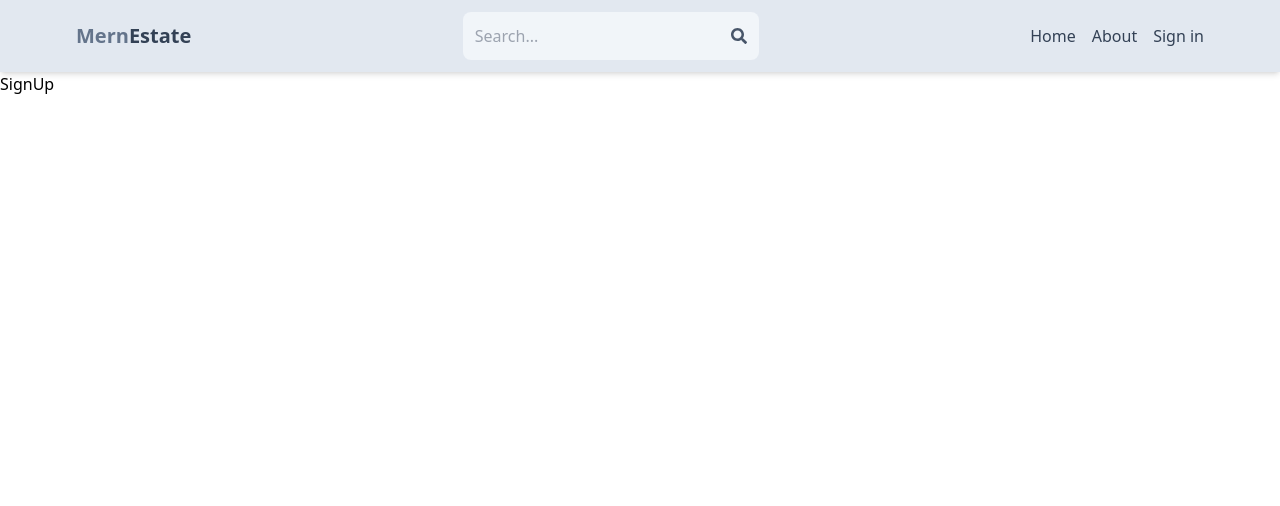
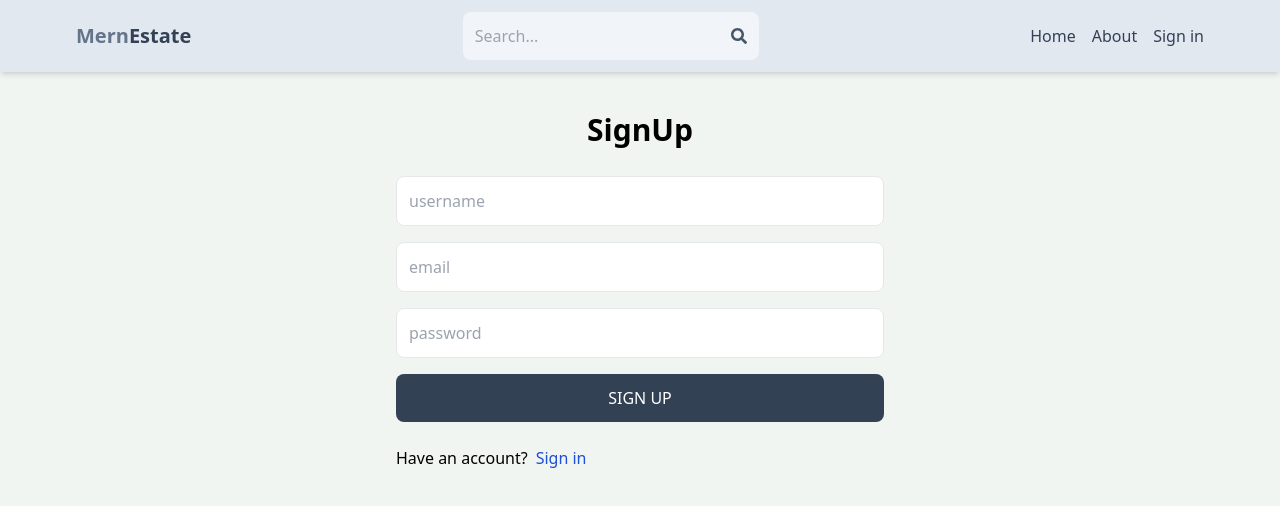
Before and after one commit to Default-nick/mern-estate, a React (Vite) app in the folder client/: page /sign-up in a window 1280 px wide. Shown: the top 506 px of the page. Built offline with nearby package versions, Linux system fonts and the light colour scheme.

Commit message:
Feat: Criação de formulário de página de Sign In

```diff
--- a/client/src/index.css
+++ b/client/src/index.css
@@ -1,3 +1,7 @@
 @tailwind base;
 @tailwind components;
 @tailwind utilities;
+
+body{
+    background-color: rgb(241, 245, 241);
+}
--- a/client/src/pages/SignUp.jsx
+++ b/client/src/pages/SignUp.jsx
@@ -1,5 +1,25 @@
+import {Link} from "react-router-dom";
+
 export default function SignUp() {
   return (
-    <div>SignUp</div>
+    <div className="p-3 max-w-lg mx-auto">
+      <h1 className="text-3xl text-center font-semibold my-7">
+        SignUp
+      </h1>
+      <form className="flex flex-col gap-4">
+        <input type="text" placeholder="username" className="border p-3 rounded-lg" id='username'/>
+        <input type="email" placeholder="email" className="border p-3 rounded-lg" id='email'/>
+        <input type="password" placeholder="password" className="border p-3 rounded-lg" id='password'/>
+        <button
+        className="bg-slate-700 text-white p-3 rounded-lg
+        uppercase hover:opacity-90 disabled:opacity-50 disabled:cursor-not-allowed"
+        >Sign Up</button>
+        <div className="flex gap-2 mt-2">
+          <p>Have an account?</p>
+          <Link to="/sign-in">
+            <span className="text-blue-700">Sign in</span></Link>
+        </div>
+      </form>
+    </div>
   )
 }
```
